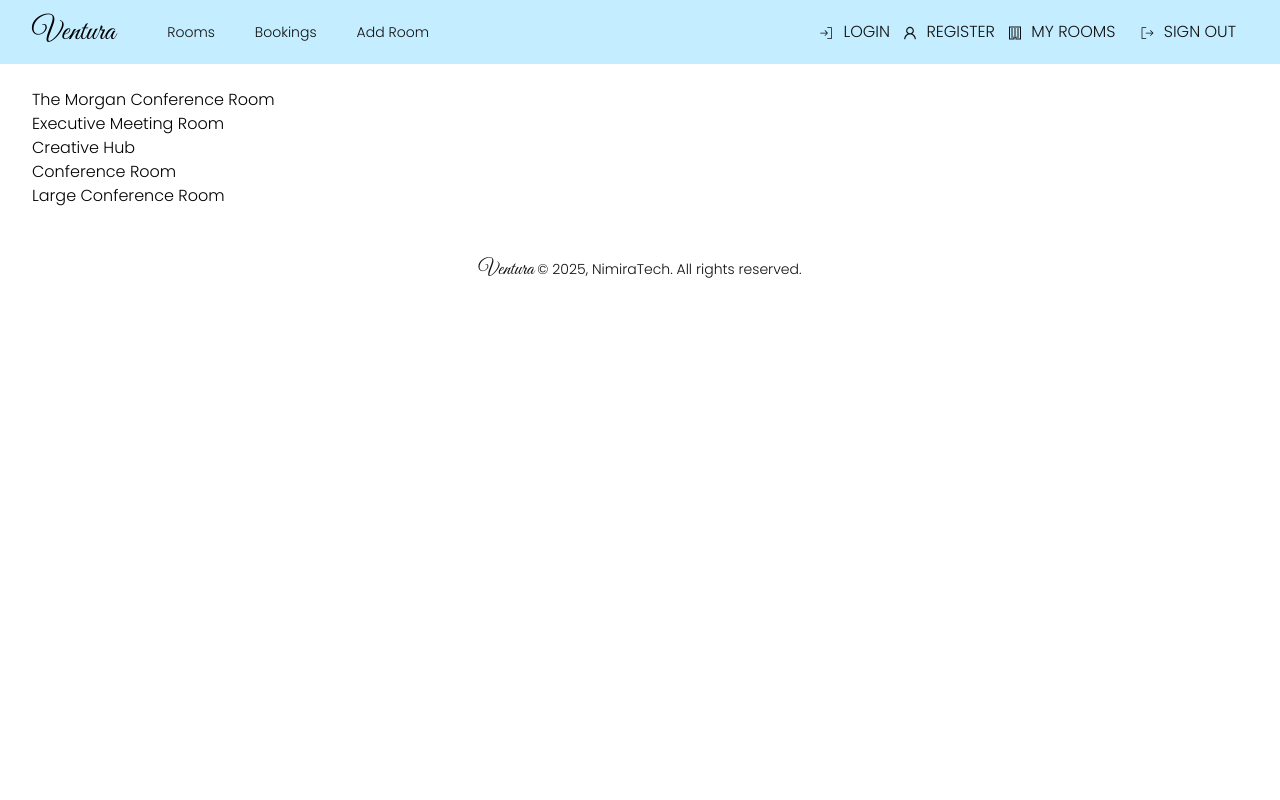
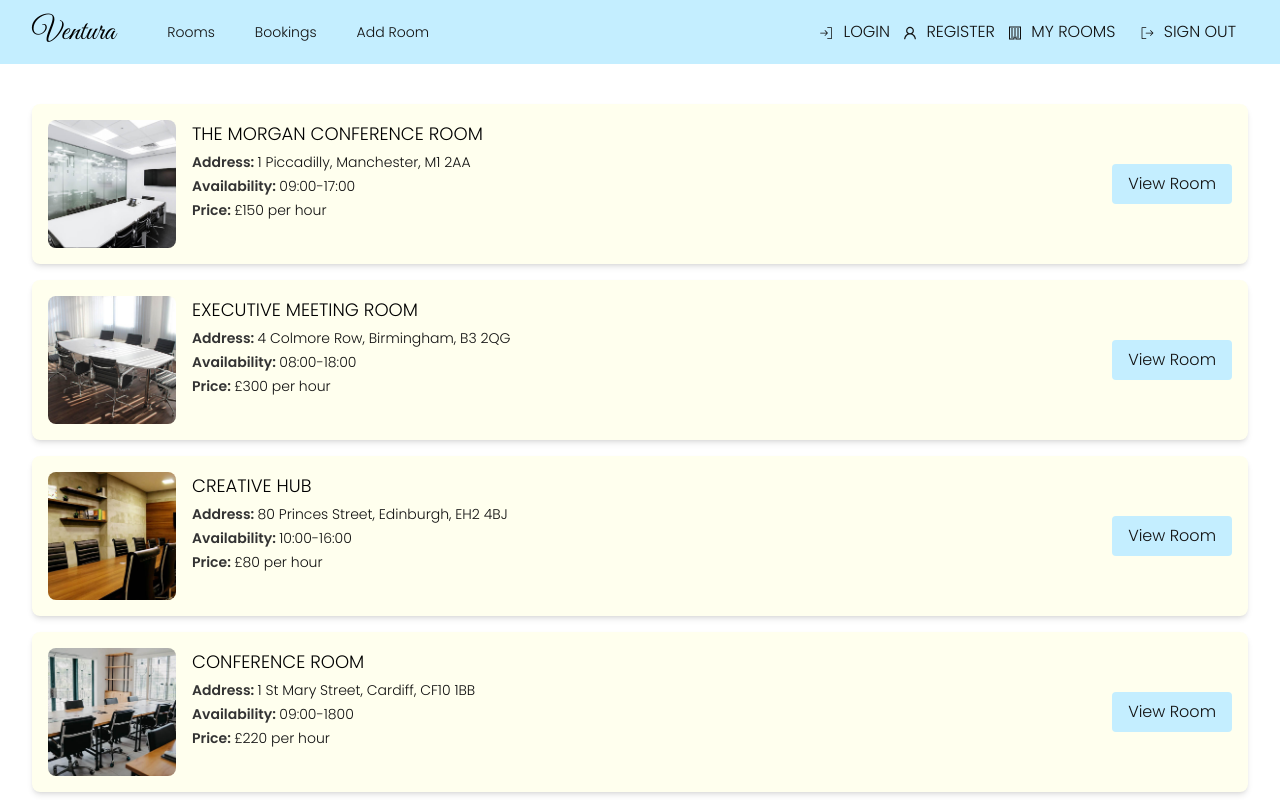
Before and after one commit to Nimira43/Ventura, a Next.js app: page / in a window 1280 px wide. Shown: the top 800 px of the page. Built offline with nearby package versions, Linux system fonts and the light colour scheme.

Commit message:
Import RoomCard into page - no errors in the console.

```diff
--- a/app/page.jsx
+++ b/app/page.jsx
@@ -1,10 +1,11 @@
+import RoomCard from '@/components/RoomCard'
 import rooms from '@/data/rooms.json'
 
 export default function Home() {
   return (
     <>
       {rooms.length > 0 ? (
-        rooms.map((room) => <h3>{ room.name}</h3>)
+        rooms.map((room) => <RoomCard room={room} />)
       ) : (<p>No Rooms</p>)}
     </>
   )
```
